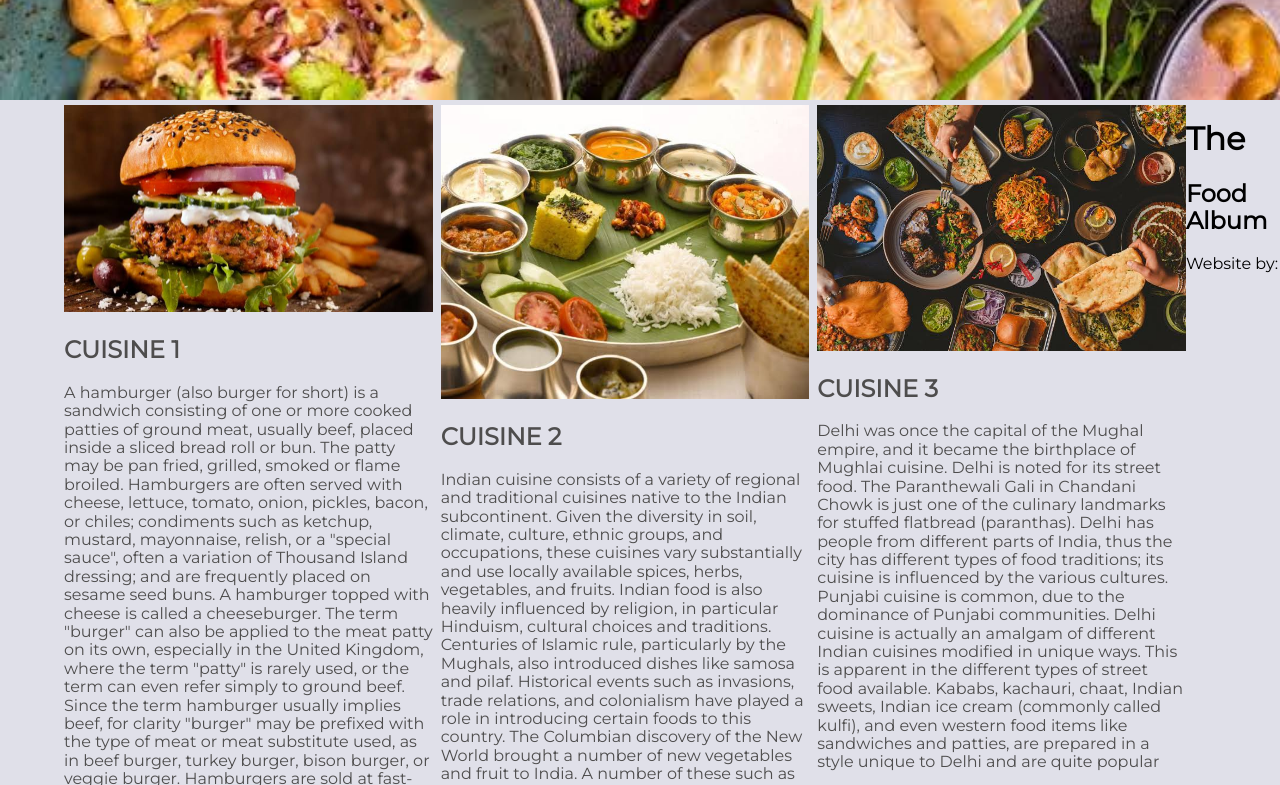
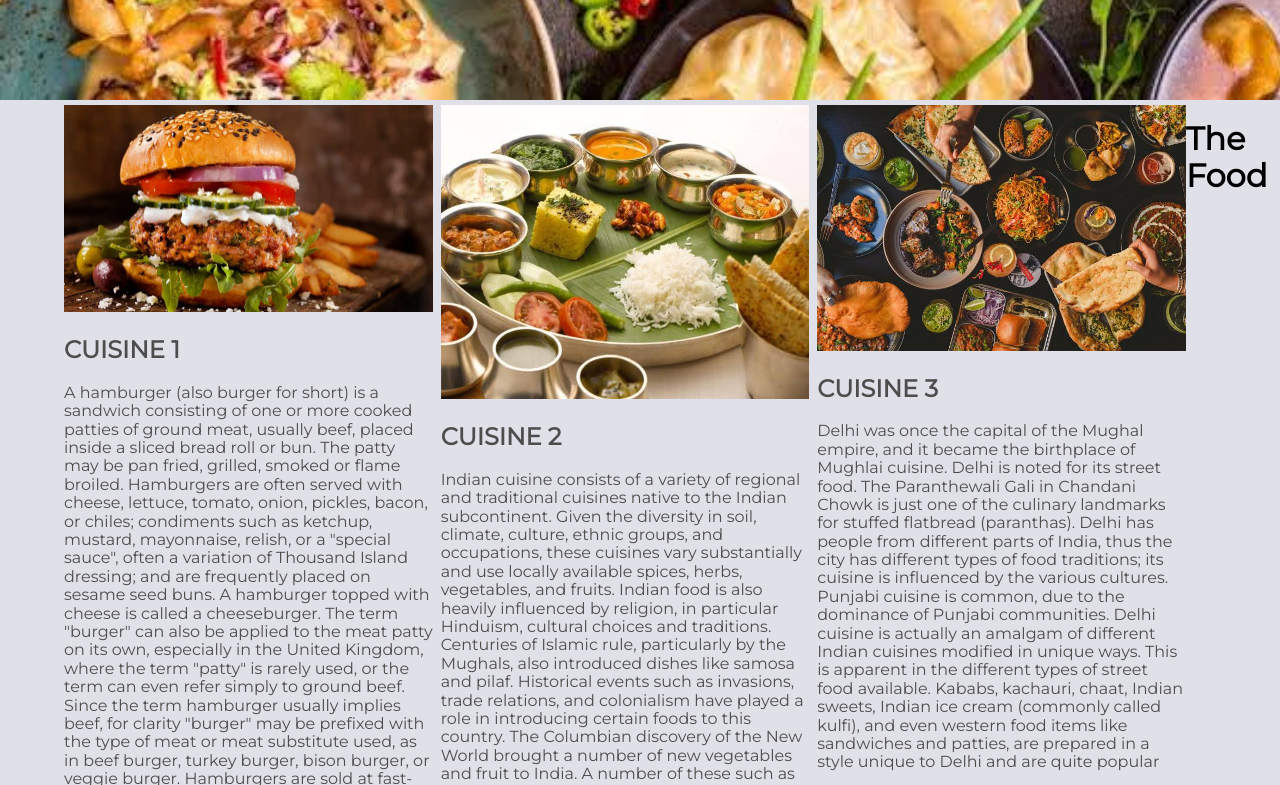
Before and after one commit to fkworthy/www.the-food-album.com, a plain HTML site: page index.html in a window 1280 px wide. Shown: the part 700-1485 px from the top of the page. Drawn offline with Linux system fonts and the light colour scheme.

Commit message:
Update index.html

```diff
--- a/index.html
+++ b/index.html
@@ -135,13 +135,12 @@ There is a reference to a "Hamburg steak" as early as 1884 in the Boston Journal
 	</section>
 	<section>
 		<div>
-			<h1>The</h1>
-			<h2>Food Album</h2>
-			<p1>Website by:</p1>
+			<h1>The Food Album</h1>
+			<h2>Website by:</h2>
 		</div>
-	</section>
 	<div>
 		<h2>Fahimul Karim Worthy </h2>
 	</div>
+	</section>
 </body>
 </html>
```
